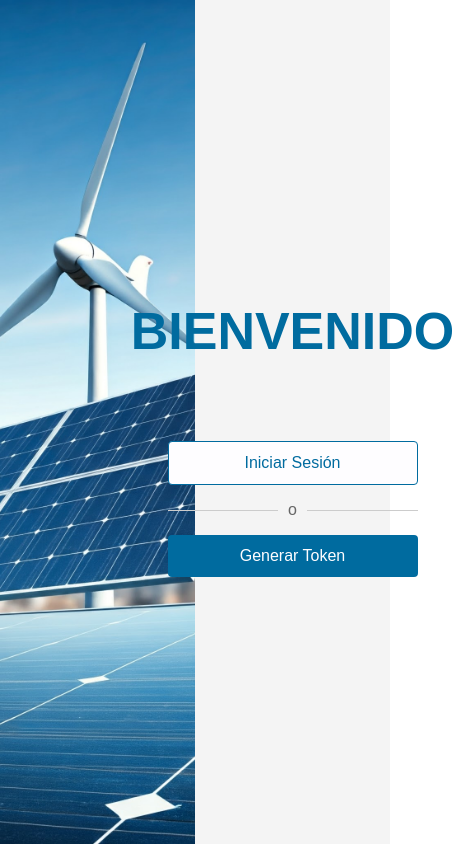
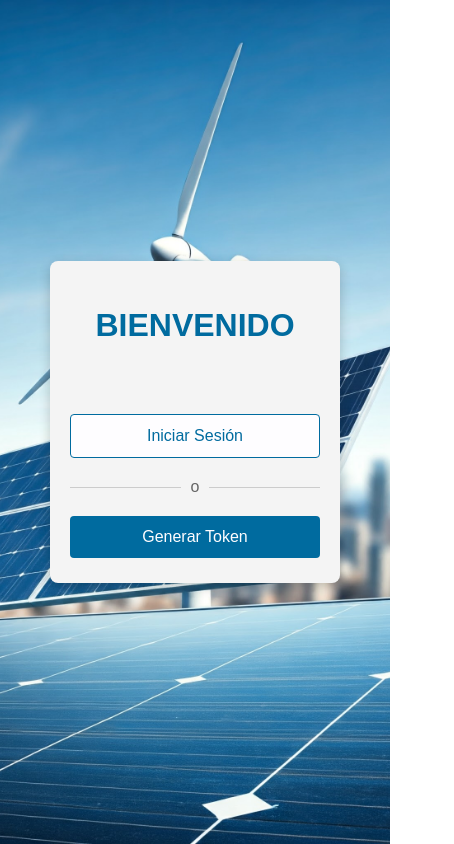
Before and after one commit to WolfMrDuck/Almeja, a Vue app in the folder frontend/: page / in a window 390 px wide. Shown: the whole page, 454 px wide, since content can reach past the window. Built offline with nearby package versions, Linux system fonts and the light colour scheme.

Commit message:
Se pasaron los estilos de la pantalla login a un archivo css, añadiendo tambien media queries para que sea responsivo.

```diff
--- /dev/null
+++ b/frontend/src/assets/login.css
@@ -0,0 +1,132 @@
+/* Diseño principal */
+.container {
+    display: flex;
+    height: 100vh;
+    padding: 0;
+  }
+
+.left, .right {
+    width: 50%;
+    display: flex;
+    align-items: center;
+    justify-content: center;
+  }
+
+.left img {
+    width: 100%;
+    height: 100%;
+    object-fit: cover;
+  }
+
+.right {
+    flex-direction: column;
+    background: #f4f4f4;
+  }
+
+.titulo {
+    font-size: 52px;
+    font-family: Arial;
+    font-weight: bold;
+    color: #006B9F;
+    margin-bottom: 20px;
+  }
+
+.divider {
+    display: flex;
+    align-items: center;
+    width: 250px;
+    margin-bottom: 16px;
+    margin-top: 16px;
+  }
+
+.line {
+    flex-grow: 1;
+    border: none;
+    height: 1px;
+    background-color: #ccc;
+}
+
+.text {
+    margin: 0 10px;
+    color: #666;
+}
+
+input{
+      max-width: 100%;
+      height: 20px;
+      border: none;
+      border-radius: 8px;
+      padding: 10px;
+      background-color: rgba(88, 180, 225, 0.262);
+      font-size: 18px;
+      color: var(--color-primario);
+    }
+
+.ancho{
+        width: 100%;
+    }
+
+.contenedor {
+    display: flex;
+    flex-direction: column;
+    align-items: center;
+}
+
+.espacio {
+    gap: 50px;
+}
+
+/*Media queries para versión móvil*/
+@media screen and (max-width: 768px) {
+    .container{
+        flex-direction: column;
+        position: relative;
+    }
+    .left{
+        width: 100%;
+        height: 100%;
+        position: absolute;
+        top: 0;
+        left: 0;
+        z-index: 1;
+    }
+    .right{
+        width: 100%;
+        height: 100%;
+        background: transparent;
+        position: relative;
+        z-index: 2;
+        justify-content: center;
+    }
+
+    .contenedor.espacio {
+        background-color: #f4f4f4;
+        border-radius: 8px;
+        padding: 35px;
+        box-shadow: 0 4px 12px rgba(0, 0, 0, 0.2);
+        margin: 0;
+    }
+
+    .titulo{
+        font-size: 36px;
+        margin-bottom: 25px;
+    }
+
+    .divider{
+        margin-top: 20px;
+        margin-bottom: 20px;
+    }
+}
+
+/*Media queries para pantallas más pequeñas*/
+@media screen and (max-width: 480px) {
+    .contenedor.espacio{
+        padding: 25px 20px;
+        max-width: 85%;
+    }
+
+    .titulo{
+        font-size: 32px;
+        margin-bottom: 20px;
+    }
+}
--- a/frontend/src/assets/variables.css
+++ b/frontend/src/assets/variables.css
@@ -14,17 +14,3 @@
 body {
         font-family: Arial, Helvetica, sans-serif;
 }
-
-.ancho{
-    width: 100%;
-}
-
-.contenedor {
-    display: flex;
-    flex-direction: column;
-    align-items: center;
-}
-
-.espacio {
-    gap: 60px;
-}
--- a/frontend/src/views/LoginView.vue
+++ b/frontend/src/views/LoginView.vue
@@ -4,6 +4,7 @@
   import BotonBase from '@/components/BotonBase.vue';
   import { useModal } from '@/composables/useModal';
   import { useAutenticacion } from '@/composables/useAutenticacion';
+  import '@/assets/login.css' //Estilos de esta pantalla
 
 //Composables (logica)
 const { tokenGenerado, generarToken, validarToken, redirigirAPanel } = useAutenticacion();
@@ -54,7 +55,7 @@ const tokenIngresado = ref('');
     <div class="right">
 
       <div class="contenedor espacio">
-        <h1 class="title">BIENVENIDO</h1>
+        <h1 class="titulo">BIENVENIDO</h1>
         <div class="contenedor">
 
           <BotonBase tipo="secundario" tamano="grande" class="ancho" @click="mostrarInicioSesion">
@@ -114,70 +115,3 @@ const tokenIngresado = ref('');
     </Modal>
   </div>
 </template>
-
-<style scoped>
-/* Diseño principal */
-.container {
-  display: flex;
-  height: 100vh;
-  padding: 0;
-}
-
-.left, .right {
-  width: 50%;
-  display: flex;
-  align-items: center;
-  justify-content: center;
-}
-
-.left img {
-  width: 100%;
-  height: 100%;
-  object-fit: cover;
-}
-
-.right {
-  flex-direction: column;
-  background: #f4f4f4;
-}
-
-.title {
-  font-size: 52px;
-  font-family: Arial;
-  font-weight: bold;
-  color: #006B9F;
-  margin-bottom: 20px;
-}
-
-.divider {
-  display: flex;
-  align-items: center;
-  width: 250px;
-  margin-bottom: 16px;
-  margin-top: 16px;
-}
-
-.line {
-  flex-grow: 1;
-  border: none;
-  height: 1px;
-  background-color: #ccc;
-}
-
-.text {
-  margin: 0 10px;
-  color: #666;
-}
-
-input{
-    max-width: 100%;
-    height: 20px;
-    border: none;
-    border-radius: 8px;
-    padding: 10px;
-    background-color: rgba(88, 180, 225, 0.262);
-    font-size: 18px;
-    color: var(--color-primario);
-  }
-
-</style>
```
